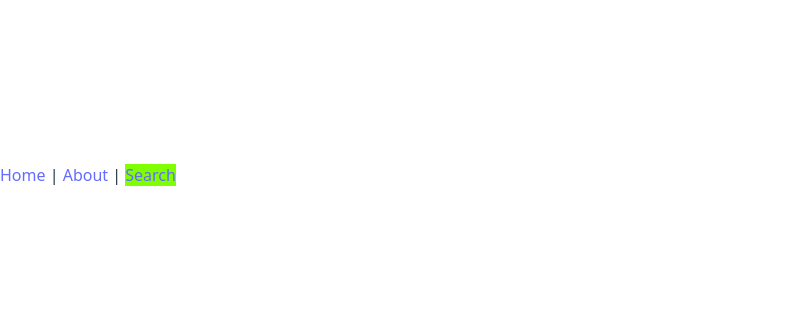
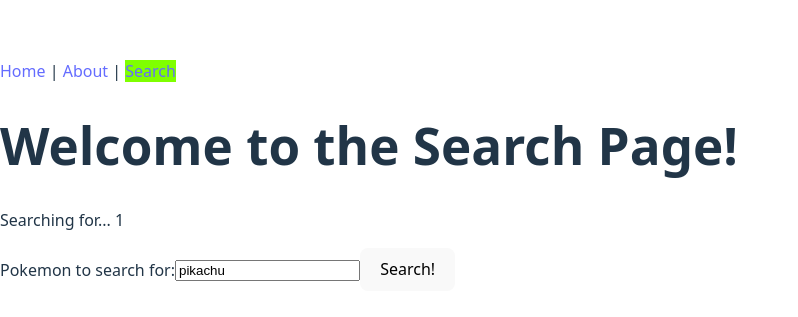
Before and after one commit to AlexStormwood/mar25-t2w06-reactjs-events, a React (Vite) app: page /search/1 in a window 1280 px wide. Shown: the part 225-542 px from the top of the page, without its empty margins (0-798 px from the left). Built offline with nearby package versions, Linux system fonts and the light colour scheme.

Commit message:
feat: route param and redirection demo implemented

```diff
--- a/src/main.jsx
+++ b/src/main.jsx
@@ -32,6 +32,7 @@
 
 
         <Route path="/search" element={<SearchPage />} />
+        <Route path="/search/:pokemonName" element={<SearchPage />} />
 
       </Routes>
 
--- a/src/pages/ContactPage.jsx
+++ b/src/pages/ContactPage.jsx
@@ -1,8 +1,11 @@
+import { Navigate } from "react-router";
 
 
 export function ContactPage(){
 	return <main>
 		<h1>Welcome to the Contact Page!</h1>
 		<p>Please contact us at one of many contact methods listed below:</p>
+
+		<Navigate to={"/search"} />
 	</main>
 }
--- a/src/pages/SearchPage.jsx
+++ b/src/pages/SearchPage.jsx
@@ -1,9 +1,17 @@
+import { useParams } from "react-router";
 import { PokemonSearcher } from "../components/PokemonSearcher";
 
 
 export function SearchPage(){
+
+	// useParams is a hook that lets us access route parameters,
+	// destructure params by name to get variables with relevant data
+	let {pokemonName} = useParams();
+
+
 	return <main>
 		<h1>Welcome to the Search Page!</h1>
+		{pokemonName && <p>Searching for... {pokemonName}</p>}
 		<PokemonSearcher />
 	</main>
 }
```
